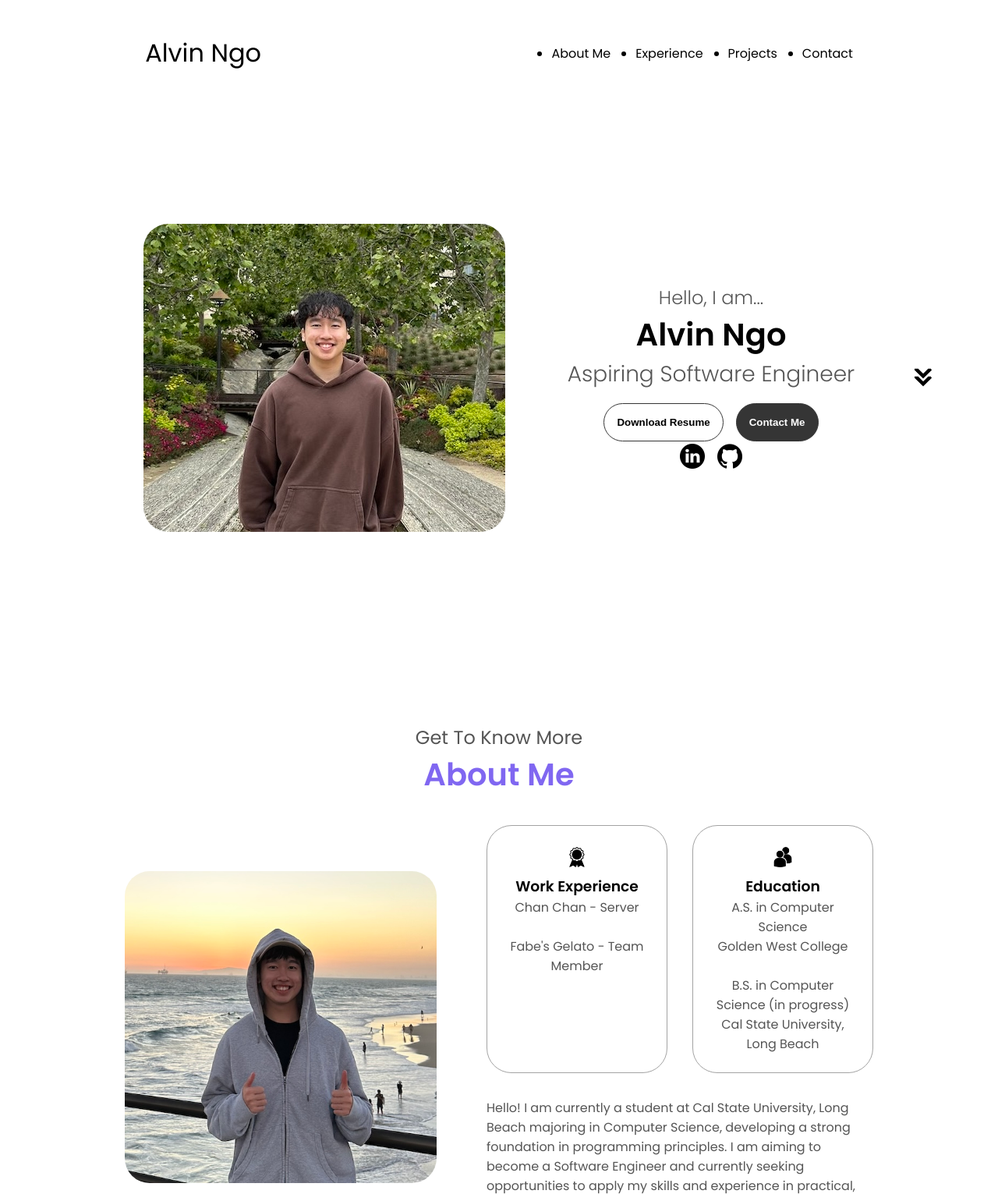
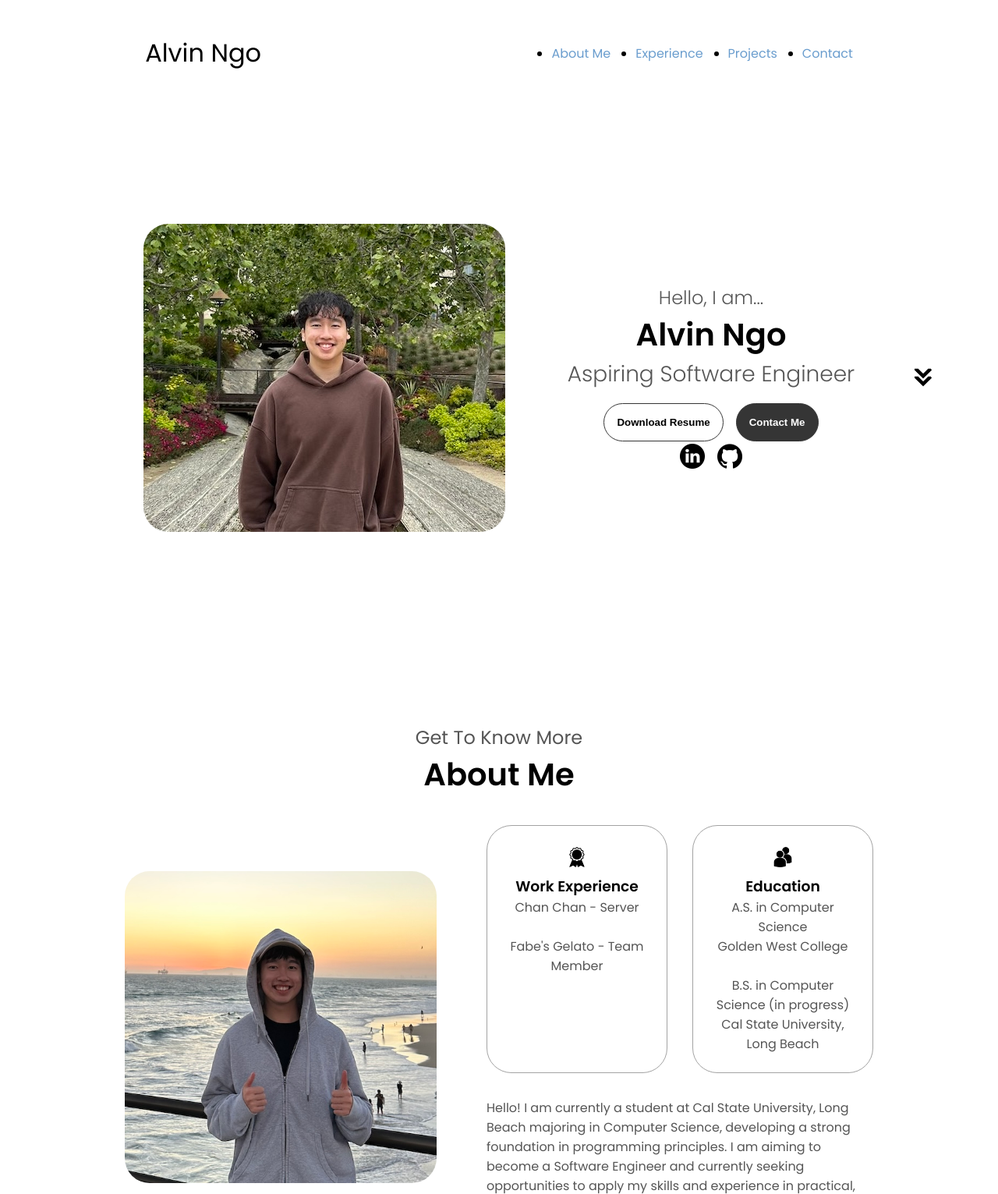
Before and after one commit to alvinn6o/Website-Portfolio-Alvin-Ngo, a plain HTML site: page index.html in a window 1280 px wide. Shown: the top 1531 px of the page at 78% size. Drawn offline with Linux system fonts and the light colour scheme.

Commit message:
portfolio

```diff
--- a/style.css
+++ b/style.css
@@ -91,7 +91,7 @@ nav {
 }
 
 a {
-    color: black;
+    color: rgb(106, 157, 206);
     text-decoration: none;
     text-decoration-color: white;
 }
@@ -99,7 +99,7 @@ a {
 a:hover {
     color: grey;
     text-decoration: underline;
-    /* text-underline-offset: 1rem; */
+    text-underline-offset: 1rem;
     text-decoration-color: rgb(111, 0, 255);
 }
 
@@ -339,7 +339,7 @@ section {
 }
 
 .about-title {
-    color: rgb(128, 103, 241);
+    color: rgb(0,0,0);
 }
 
 .about-containers {
```
Also changed, not shown: 1 other file.
